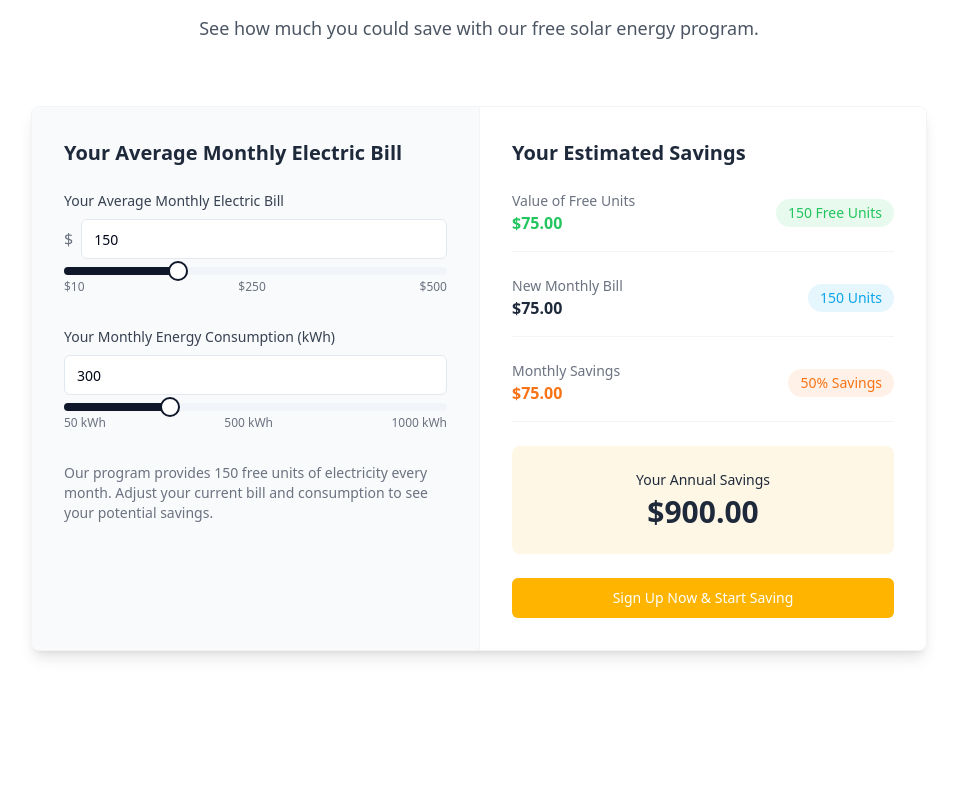
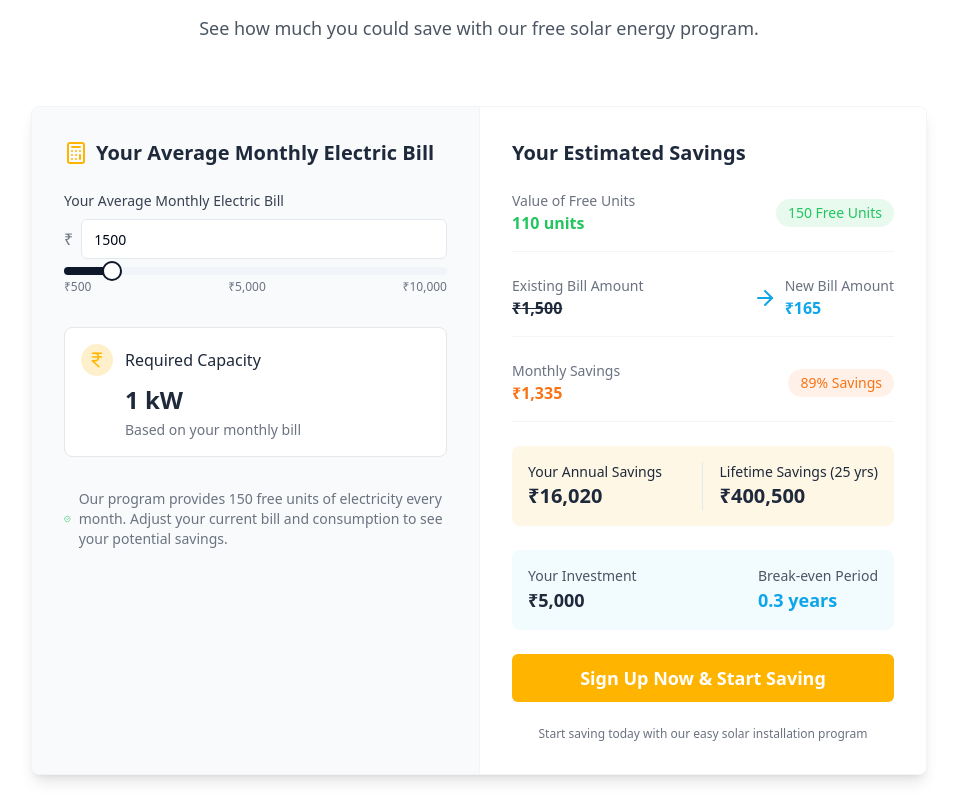
Before and after one commit to manojkansal123/lumifly, a React (Vite) app: page / in a window 1280 px wide. Shown: the part 5060-5860 px from the top of the page, without its empty margins (161-1118 px from the left). Built offline with nearby package versions, Linux system fonts and the light colour scheme.

Commit message:
Refactor: Update calculator with new fields and calculations
Update the calculator section to reflect the new requirements, including the removal of the monthly consumption field, the addition of new output values, and the use of INR currency.

```diff
--- a/src/components/sections/CalculatorSection.tsx
+++ b/src/components/sections/CalculatorSection.tsx
@@ -1,33 +1,61 @@
 
-import { useState } from 'react';
+import { useState, useEffect } from 'react';
 import { Button } from '@/components/ui/button';
 import { Input } from '@/components/ui/input';
 import { Slider } from '@/components/ui/slider';
 import { useLanguage } from '@/context/LanguageContext';
+import { Calculator, IndianRupee, CheckCircle, ArrowRight } from 'lucide-react';
 
 const CalculatorSection = () => {
   const { t } = useLanguage();
-  const [averageMonthlyBill, setAverageMonthlyBill] = useState<number>(150);
-  const [monthlyConsumption, setMonthlyConsumption] = useState<number>(300);
+  const [monthlyBill, setMonthlyBill] = useState<number>(1500);
+  const [capacity, setCapacity] = useState<number>(1);
 
-  // Calculations
-  const freeUnits = 150;
-  const costPerUnit = averageMonthlyBill / monthlyConsumption;
-  const savingsFromFreeUnits = freeUnits * costPerUnit;
-  const remainingUnits = Math.max(0, monthlyConsumption - freeUnits);
-  const remainingCost = remainingUnits * costPerUnit;
-  const totalSavings = savingsFromFreeUnits;
-  const newMonthlyBill = remainingCost;
-  const savingsPercentage = (totalSavings / averageMonthlyBill) * 100;
+  // Effect to calculate capacity based on monthly bill
+  useEffect(() => {
+    // Simple formula to estimate required solar capacity based on bill
+    // Assuming 1kW capacity for every Rs. 1500 of monthly bill
+    let estimatedCapacity = Math.max(1, Math.round(monthlyBill / 1500));
+    // Cap at 3kW for simplicity
+    estimatedCapacity = Math.min(estimatedCapacity, 3);
+    setCapacity(estimatedCapacity);
+  }, [monthlyBill]);
+
+  // Calculate all the values
+  const freeUnits = 110 * capacity;
+  const newBillAmount = 1.5 * freeUnits;
+  const savingsPerMonth = Math.max(0, monthlyBill - newBillAmount);
+  const savingsPercentage = Math.round((savingsPerMonth / monthlyBill) * 100);
+  const annualSavings = savingsPerMonth * 12;
+
+  // Investment based on capacity
+  let investment = 0;
+  switch(capacity) {
+    case 1:
+      investment = 5000;
+      break;
+    case 2:
+      investment = 10000;
+      break;
+    case 3:
+    default:
+      investment = 42000;
+      break;
+  }
+
+  const breakEvenPeriod = annualSavings > 0 ? Math.round(investment / annualSavings * 10) / 10 : 0;
+  const lifetimeSavings = annualSavings * 25;
 
   return (
     <section className="py-16 md:py-24 bg-white">
       <div className="container mx-auto px-4">
         <div className="text-center mb-16">
-          <h2 className="text-3xl md:text-4xl font-bold text-solar-dark mb-4">{t("calculator.title")}</h2>
+          <h2 className="text-3xl md:text-4xl font-bold text-solar-dark mb-4">
+            {t("calculator.title") || "Solar Savings Calculator"}
+          </h2>
           <div className="w-24 h-1 bg-solar-yellow mx-auto"></div>
           <p className="mt-6 text-lg text-gray-600 max-w-2xl mx-auto">
-            {t("calculator.subtitle")}
+            {t("calculator.subtitle") || "See how much you could save by switching to solar energy"}
           </p>
         </div>
 
@@ -35,127 +63,147 @@ const CalculatorSection = () => {
           <div className="grid grid-cols-1 md:grid-cols-2">
             {/* Inputs Side */}
             <div className="p-8 bg-gray-50">
-              <h3 className="text-xl font-bold text-solar-dark mb-6">{t("calculator.input.bill")}</h3>
+              <h3 className="text-xl font-bold text-solar-dark mb-6 flex items-center">
+                <Calculator className="mr-2 text-solar-yellow" />
+                {t("calculator.input.bill") || "Enter Your Details"}
+              </h3>
 
               <div className="space-y-8">
                 {/* Average Monthly Bill */}
                 <div>
                   <label className="block text-sm font-medium text-gray-700 mb-2">
-                    {t("calculator.input.bill")}
+                    {t("calculator.input.bill") || "Your Average Monthly Bill"}
                   </label>
                   <div className="flex items-center">
-                    <span className="text-gray-500 mr-2">$</span>
+                    <span className="text-gray-500 mr-2">₹</span>
                     <Input
                       type="number"
-                      min="10"
-                      max="1000"
-                      value={averageMonthlyBill}
-                      onChange={(e) => setAverageMonthlyBill(Number(e.target.value))}
+                      min="500"
+                      max="10000"
+                      value={monthlyBill}
+                      onChange={(e) => setMonthlyBill(Number(e.target.value))}
                       className="w-full"
                     />
                   </div>
                   <div className="mt-2">
                     <Slider
-                      value={[averageMonthlyBill]}
-                      min={10}
-                      max={500}
-                      step={10}
+                      value={[monthlyBill]}
+                      min={500}
+                      max={10000}
+                      step={100}
                       className="w-full"
-                      onValueChange={(value) => setAverageMonthlyBill(value[0])}
+                      onValueChange={(value) => setMonthlyBill(value[0])}
                     />
                     <div className="flex justify-between text-xs text-gray-500 mt-1">
-                      <span>$10</span>
-                      <span>$250</span>
-                      <span>$500</span>
+                      <span>₹500</span>
+                      <span>₹5,000</span>
+                      <span>₹10,000</span>
                     </div>
                   </div>
                 </div>
 
-                {/* Monthly Consumption */}
-                <div>
-                  <label className="block text-sm font-medium text-gray-700 mb-2">
-                    {t("calculator.input.consumption")}
-                  </label>
-                  <Input
-                    type="number"
-                    min="50"
-                    max="2000"
-                    value={monthlyConsumption}
-                    onChange={(e) => setMonthlyConsumption(Number(e.target.value))}
-                    className="w-full"
-                  />
-                  <div className="mt-2">
-                    <Slider
-                      value={[monthlyConsumption]}
-                      min={50}
-                      max={1000}
-                      step={10}
-                      className="w-full"
-                      onValueChange={(value) => setMonthlyConsumption(value[0])}
-                    />
-                    <div className="flex justify-between text-xs text-gray-500 mt-1">
-                      <span>50 kWh</span>
-                      <span>500 kWh</span>
-                      <span>1000 kWh</span>
+                <div className="bg-white p-4 rounded-lg border border-gray-200">
+                  <div className="flex items-center mb-2">
+                    <div className="h-8 w-8 rounded-full bg-solar-yellow/20 flex items-center justify-center mr-3">
+                      <IndianRupee size={18} className="text-solar-yellow" />
                     </div>
+                    <h4 className="font-medium text-solar-dark">Required Capacity</h4>
+                  </div>
+
+                  <div className="pl-11">
+                    <div className="font-bold text-2xl text-solar-dark">{capacity} kW</div>
+                    <p className="text-sm text-gray-500 mt-1">Based on your monthly bill</p>
                   </div>
                 </div>
               </div>
 
               <div className="mt-8">
-                <p className="text-sm text-gray-500">
-                  {t("calculator.info")}
+                <p className="text-sm text-gray-500 flex items-center">
+                  <CheckCircle className="h-4 w-4 mr-2 text-solar-green" />
+                  {t("calculator.info") || "Results are estimates based on typical energy usage patterns"}
                 </p>
               </div>
             </div>
 
             {/* Results Side */}
             <div className="p-8 bg-white border-t md:border-t-0 md:border-l border-gray-100">
-              <h3 className="text-xl font-bold text-solar-dark mb-6">{t("calculator.results.title")}</h3>
+              <h3 className="text-xl font-bold text-solar-dark mb-6">
+                {t("calculator.results.title") || "Your Estimated Savings"}
+              </h3>
 
               <div className="space-y-6">
-                {/* Free Units Value */}
+                {/* Free Units */}
                 <div className="flex justify-between items-center pb-4 border-b border-gray-100">
                   <div>
-                    <p className="text-sm text-gray-500">{t("calculator.results.freeUnits")}</p>
-                    <p className="font-semibold text-solar-green">${savingsFromFreeUnits.toFixed(2)}</p>
+                    <p className="text-sm text-gray-500">{t("calculator.results.freeUnits") || "Free Units"}</p>
+                    <p className="font-semibold text-solar-green">{freeUnits} units</p>
                   </div>
                   <div className="bg-solar-green/10 text-solar-green font-medium py-1 px-3 rounded-full text-sm">
-                    {t("calculator.results.freeLabel")}
+                    {t("calculator.results.freeLabel") || "Monthly"}
                   </div>
                 </div>
 
-                {/* New Monthly Bill */}
+                {/* Bill Comparison */}
                 <div className="flex justify-between items-center pb-4 border-b border-gray-100">
                   <div>
-                    <p className="text-sm text-gray-500">{t("calculator.results.newBill")}</p>
-                    <p className="font-semibold text-solar-dark">${newMonthlyBill.toFixed(2)}</p>
+                    <p className="text-sm text-gray-500">Existing Bill Amount</p>
+                    <p className="font-semibold text-solar-dark line-through">₹{monthlyBill.toLocaleString()}</p>
                   </div>
-                  <div className="bg-solar-blue/10 text-solar-blue font-medium py-1 px-3 rounded-full text-sm">
-                    {remainingUnits.toFixed(0)} {t("calculator.results.remainingUnits")}
+                  <div className="flex items-center">
+                    <ArrowRight className="text-solar-blue mx-2" />
+                    <div>
+                      <p className="text-sm text-gray-500">New Bill Amount</p>
+                      <p className="font-semibold text-solar-blue">₹{newBillAmount.toLocaleString()}</p>
+                    </div>
                   </div>
                 </div>
 
                 {/* Monthly Savings */}
                 <div className="flex justify-between items-center pb-4 border-b border-gray-100">
                   <div>
-                    <p className="text-sm text-gray-500">{t("calculator.results.monthlySavings")}</p>
-                    <p className="font-semibold text-solar-orange">${totalSavings.toFixed(2)}</p>
+                    <p className="text-sm text-gray-500">{t("calculator.results.monthlySavings") || "Monthly Savings"}</p>
+                    <p className="font-semibold text-solar-orange">₹{savingsPerMonth.toLocaleString()}</p>
                   </div>
                   <div className="bg-solar-orange/10 text-solar-orange font-medium py-1 px-3 rounded-full text-sm">
-                    {savingsPercentage.toFixed(0)}% {t("calculator.results.savingsPercent")}
+                    {savingsPercentage}% {t("calculator.results.savingsPercent") || "reduction"}
                   </div>
                 </div>
 
                 {/* Annual Savings */}
-                <div className="bg-solar-yellow/10 p-6 rounded-lg text-center">
-                  <p className="text-sm text-solar-dark mb-1">{t("calculator.results.annualSavings")}</p>
-                  <p className="text-3xl font-bold text-solar-dark">${(totalSavings * 12).toFixed(2)}</p>
+                <div className="bg-solar-yellow/10 p-4 rounded-lg">
+                  <div className="flex justify-between">
+                    <div>
+                      <p className="text-sm text-solar-dark">{t("calculator.results.annualSavings") || "Annual Savings"}</p>
+                      <p className="text-xl font-bold text-solar-dark">₹{annualSavings.toLocaleString()}</p>
+                    </div>
+                    <div className="border-l pl-4">
+                      <p className="text-sm text-solar-dark">Lifetime Savings (25 yrs)</p>
+                      <p className="text-xl font-bold text-solar-dark">₹{lifetimeSavings.toLocaleString()}</p>
+                    </div>
+                  </div>
                 </div>
 
-                <Button className="w-full bg-solar-yellow hover:bg-solar-orange text-white">
-                  {t("calculator.results.signUp")}
+                {/* Investment Details */}
+                <div className="bg-solar-blue/5 p-4 rounded-lg">
+                  <div className="flex justify-between flex-col sm:flex-row gap-3">
+                    <div>
+                      <p className="text-sm text-gray-600">Your Investment</p>
+                      <p className="text-lg font-bold text-solar-dark">₹{investment.toLocaleString()}</p>
+                    </div>
+                    <div>
+                      <p className="text-sm text-gray-600">Break-even Period</p>
+                      <p className="text-lg font-bold text-solar-blue">{breakEvenPeriod} years</p>
+                    </div>
+                  </div>
+                </div>
+
+                <Button className="w-full bg-solar-yellow hover:bg-solar-orange text-white py-6 text-lg font-bold">
+                  {t("calculator.results.signUp") || "Sign Up For Solar"}
                 </Button>
+
+                <p className="text-xs text-gray-500 text-center">
+                  Start saving today with our easy solar installation program
+                </p>
               </div>
             </div>
           </div>
```
